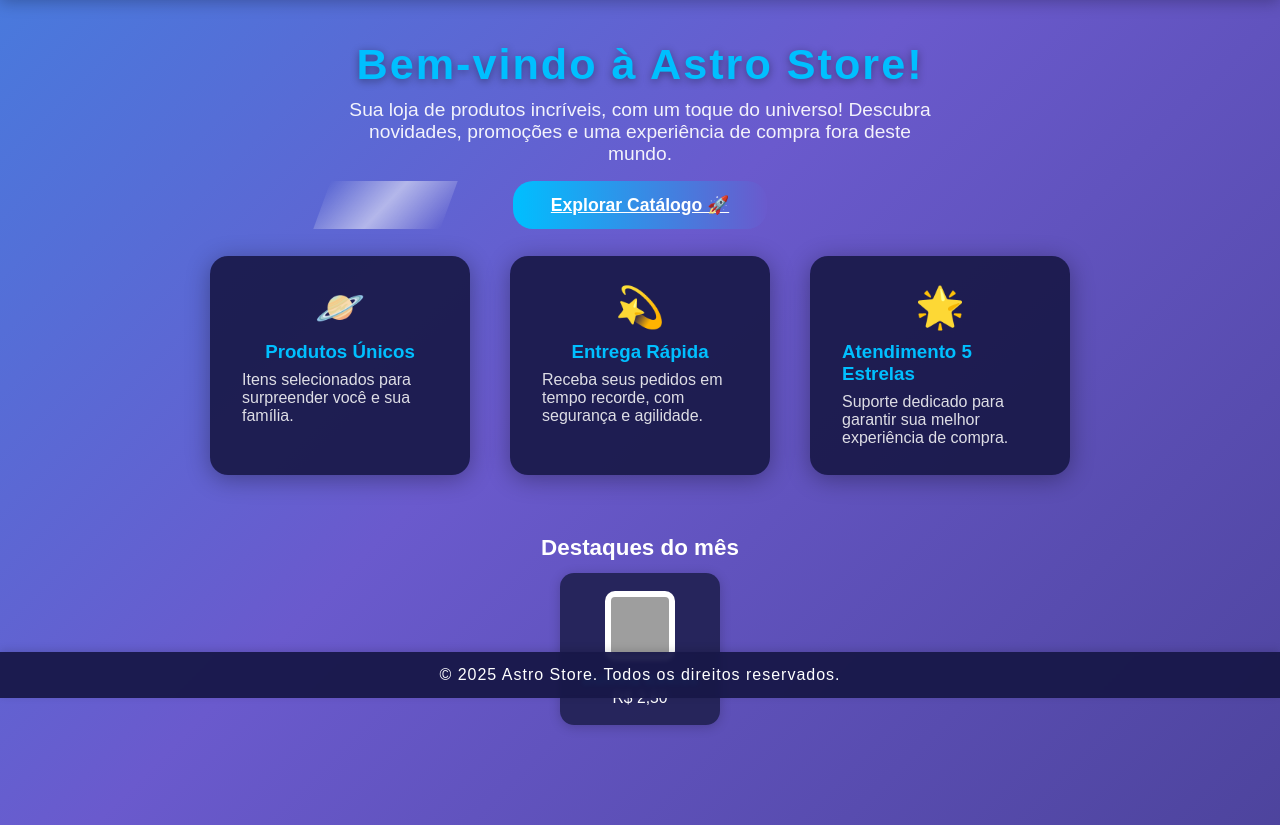
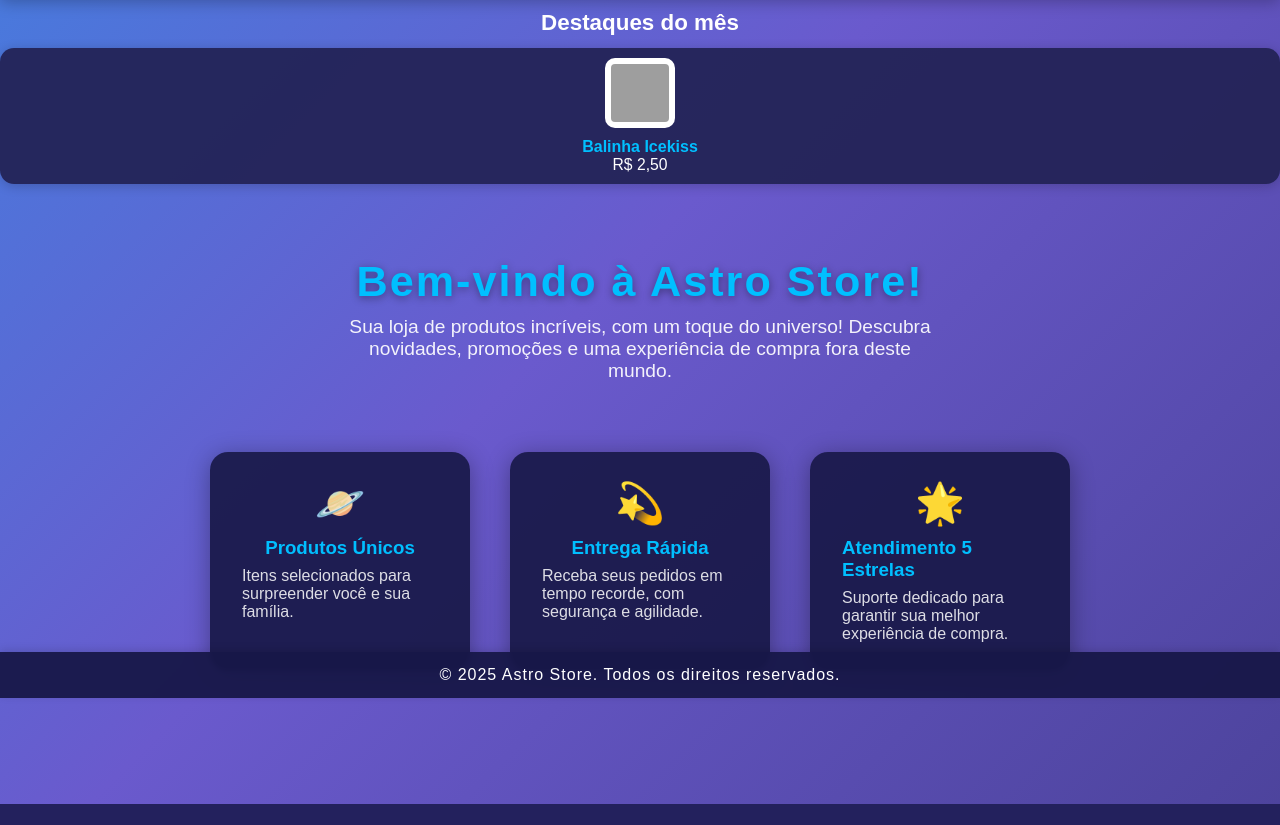
Before and after one commit to vinimarqess/AstroStore, a PHP site: page /Telas/TelaInicial.html in a window 1280 px wide. Shown: the part 102-927 px from the top of the page. After the commit the page ends 906 px from the top, so only its background shows below. Run offline with PHP 8.4, Linux system fonts and the light colour scheme; grey boxes are pictures that could not be loaded.

Commit message:
Atualizações

```diff
--- a/Telas/TelaInicial.html
+++ b/Telas/TelaInicial.html
@@ -24,13 +24,25 @@
         <a href="carrinho.html">Carrinho</a>
     </nav>
 
+    <section style="margin-top:10px;text-align:center;max-width:center;">
+            <h2 style="color:#fff;margin-bottom:12px;font-size:1.4rem;">Destaques do mês</h2>
+            <div>
+                <div style="background:rgba(35,35,87,0.95);border-radius:14px;padding:10px 18px;box-shadow:0 2px 12px #0003;display:flex;flex-direction:column;align-items:center;min-width:160px;">
+                    <img src="https://http2.mlstatic.com/D_NQ_NP_844675-MLA84177545292_052025-O.webp" alt="Balinha Icekiss" style="width:70px;height:70px;border-radius:10px;background:#fff;padding:6px;margin-bottom:10px;">
+                    <span style="color:#00bfff;font-weight:bold;">Balinha Icekiss</span>
+                    <span style="color:#fff;font-size:0.98rem;">R$ 2,50</span>
+                </div>
+                <!-- Adicione outros destaques aqui se quiser -->
+            </div>
+        </section>
+
     <div class="main-content" style="display:flex;flex-direction:column;align-items:center;justify-content:center;min-height:70vh;">
         <section style="text-align:center;max-width:600px;">
-            <h1 style="font-size:2.7rem;margin-bottom:10px;letter-spacing:2px;color:#00bfff;text-shadow:0 2px 8px #0006;">Bem-vindo à Astro Store!</h1>
+            <h1 style="font-size:2.7rem; margin-bottom:10px; letter-spacing:2px; color:#00bfff;text-shadow:0 2px 8px #0006;">Bem-vindo à Astro Store!</h1>
             <p style="font-size:1.2rem;color:#fff;opacity:.92;margin-bottom:30px;">
                 Sua loja de produtos incríveis, com um toque do universo! Descubra novidades, promoções e uma experiência de compra fora deste mundo.
             </p>
-            <a href="catalogo.html" class="buy-btn" style="font-size:1.1rem;padding:14px 38px;margin-bottom:32px;">Explorar Catálogo 🚀</a>
+
         </section>
         <section style="margin-top:40px;display:flex;gap:40px;flex-wrap:wrap;justify-content:center;">
             <div style="background:rgba(24,24,72,0.92);border-radius:18px;box-shadow:0 4px 24px #0005;padding:28px 32px;min-width:220px;max-width:260px;display:flex;flex-direction:column;align-items:center;animation:fadeInUp 1s;">
@@ -49,17 +61,7 @@
                 <p style="color:#fff;opacity:.85;font-size:1rem;">Suporte dedicado para garantir sua melhor experiência de compra.</p>
             </div>
         </section>
-        <section style="margin-top:60px;text-align:center;max-width:600px;">
-            <h2 style="color:#fff;margin-bottom:12px;font-size:1.4rem;">Destaques do mês</h2>
-            <div style="display:flex;gap:24px;justify-content:center;flex-wrap:wrap;">
-                <div style="background:rgba(35,35,87,0.95);border-radius:14px;padding:18px 20px;box-shadow:0 2px 12px #0003;display:flex;flex-direction:column;align-items:center;min-width:160px;">
-                    <img src="https://http2.mlstatic.com/D_NQ_NP_844675-MLA84177545292_052025-O.webp" alt="Balinha Icekiss" style="width:70px;height:70px;border-radius:10px;background:#fff;padding:6px;margin-bottom:10px;">
-                    <span style="color:#00bfff;font-weight:bold;">Balinha Icekiss</span>
-                    <span style="color:#fff;font-size:0.98rem;">R$ 2,50</span>
-                </div>
-                <!-- Adicione outros destaques aqui se quiser -->
-            </div>
-        </section>
+
     </div>
     <footer>
         &copy; 2025 Astro Store. Todos os direitos reservados.
--- a/css/style.css
+++ b/css/style.css
@@ -692,3 +692,6 @@ body.catalogo-bg {
 .item-card, .category-card {
     animation: fadeInUp 0.7s cubic-bezier(.77,0,.18,1);
 }
+
+
+/* ===================== Todos os itens disponiveis na pagina inicial ===================== */
```
